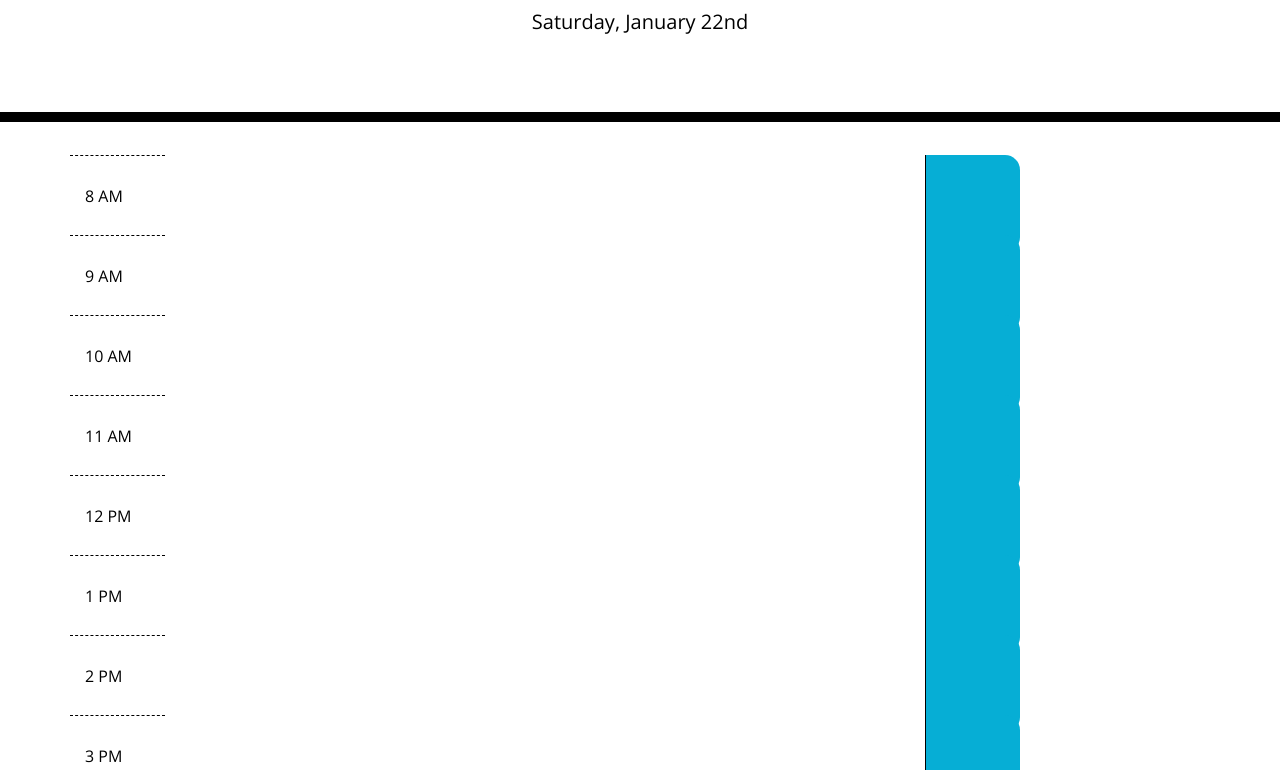
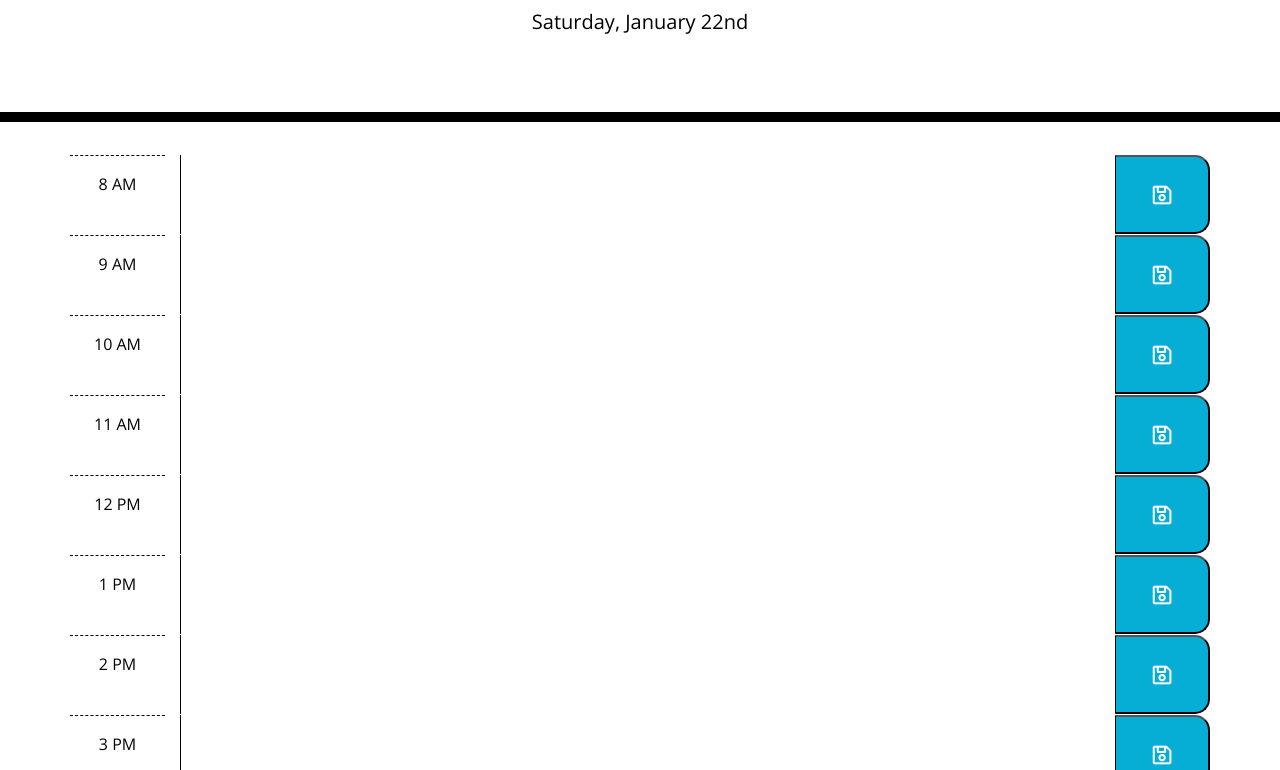
Before and after one commit to DrewSpeed/work-day-scheduler, a plain HTML site: page index.html in a window 1280 px wide. Shown: the part 182-952 px from the top of the page. Drawn offline with nearby package versions, Linux system fonts and the light colour scheme.

Commit message:
added display blocks to page with formatting

```diff
--- a/index.html
+++ b/index.html
@@ -28,76 +28,80 @@
       <p class="lead">A simple calendar app for scheduling your work day</p>
       <p id="currentDay" class="lead"></p>
     </header>
-    <div class="container align-self-center">
-      <div class="row">
-        <div class="col-1 hour">
+    <div class="container">
+    <!--
+      <div class="row justify-content-center">
+        <div id="8am" class="col-1 hour">
           <p>8 AM</p>
         </div>
-        <div class="col-8 time-block"></div>
-        <div class="col-1 saveBtn"></div>
+        <div class="col-8 time-block"><input id="inputText" class="form-control inputText" type="text" name="userInput"></div>
+        <div class="col-1 saveBtn"><i class="fas fa-save"></i></div>
       </div>
-      <div class="row">
-        <div class="col-1 hour">
+      <div class="row justify-content-center">
+        <div id="9am" class="col-1 hour">
           <p>9 AM</p>
         </div>
         <div class="col-8 time-block"></div>
         <div class="col-1 saveBtn"></div>
       </div>
-      <div class="row">
-        <div class="col-1 hour">
+      <div class="row justify-content-center">
+        <div id="10am" class="col-1 hour">
           <p>10 AM</p>
         </div>
         <div class="col-8 time-block"></div>
         <div class="col-1 saveBtn"></div>
-      </div>      <div class="row">
-        <div class="col-1 hour">
+      </div>
+      <div class="row justify-content-center">
+        <div id="11am" class="col-1 hour">
           <p>11 AM</p>
         </div>
         <div class="col-8 time-block"></div>
         <div class="col-1 saveBtn"></div>
       </div>
-      <div class="row">
-        <div class="col-1 hour">
+      <div class="row justify-content-center">
+        <div id="12pm" class="col-1 hour">
           <p>12 PM</p>
         </div>
         <div class="col-8 time-block"></div>
         <div class="col-1 saveBtn"></div>
       </div>
-      <div class="row">
-        <div class="col-1 hour">
+      <div class="row justify-content-center">
+        <div id="1pm" class="col-1 hour">
           <p>1 PM</p>
         </div>
         <div class="col-8 time-block"></div>
         <div class="col-1 saveBtn"></div>
       </div>
-      <div class="row">
-        <div class="col-1 hour">
+      <div class="row justify-content-center">
+        <div id="2pm" class="col-1 hour">
           <p>2 PM</p>
         </div>
         <div class="col-8 time-block"></div>
         <div class="col-1 saveBtn"></div>
       </div>
-      <div class="row">
-        <div class="col-1 hour">
+      <div class="row justify-content-center">
+        <div id="3pm" class="col-1 hour">
           <p>3 PM</p>
         </div>
         <div class="col-8 time-block"></div>
         <div class="col-1 saveBtn"></div>
       </div>
-      <div class="row">
-        <div class="col-1 hour">
+      <div class="row justify-content-center">
+        <div id="4pm" class="col-1 hour">
           <p>4 PM</p>
         </div>
         <div class="col-8 time-block"></div>
         <div class="col-1 saveBtn"></div>
       </div>
-      <div class="row">
-        <div class="col-1 hour">
+      <div class="row justify-content-center">
+        <div id="5pm" class="col-1 hour">
           <p>5 PM</p>
         </div>
         <div class="col-8 time-block"></div>
         <div class="col-1 saveBtn"></div>
       </div>
+    !-->
+
     </div>
 
     <script src="https://code.jquery.com/jquery-3.4.1.min.js"></script>
--- a/script.js
+++ b/script.js
@@ -1,4 +1,41 @@
 var today = moment().format("dddd, MMMM Do");
 
-// select currentDay and replace with today variable
+
+// select currentDay and replace with today's date
 $("#currentDay").text($(this).text().replace("", today));
+
+//loop to create separate rows for each hour
+for (var i=8; i<=17; i++) {
+    //create display hour with added meridian
+    meridian = ""
+    if (i < 12) {
+        meridian=" AM"
+    } else {
+        meridian =" PM"
+    }
+
+    if (i <= 12) {
+        hour=i;
+    } else {
+        hour = i-12;
+    }
+
+    displayHour = hour + meridian
+
+    // add form rows for columns to sit in
+    formRow = $('<form class="row">');
+    $(".container").append(formRow);
+
+    // add Time of day column to each row
+    hourField = $("<div class='col-1 hour'><p class='time-block'>" + displayHour + "</p></div>");
+
+
+    //add input textarea to each row
+    inputField = $("<div class='col-10 description'><textarea id='input" + i + "'> </textarea></div>");
+
+   saveField = $("<button class='col-1 saveBtn' id='save" + i + "'><i class='far fa-save fa-lg'></i></button>");
+
+      $(formRow).append(hourField, inputField, saveField);
+
+
+    }
--- a/style.css
+++ b/style.css
@@ -11,6 +11,8 @@ textarea{
   color: #000000;
   border-left: 1px solid black;
   padding: 10px;
+  width: 101%;
+  height: 100%;
 }
 
 .jumbotron {
@@ -28,6 +30,9 @@ textarea{
 .time-block{
   text-align: center;
   border-radius: 15px;
+  justify-content: center;
+  margin-top: 20px;
+
 }
 
 .row {
```
